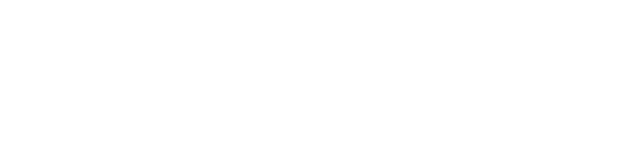
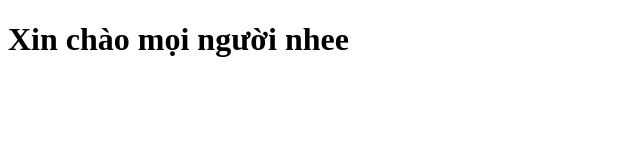
Before and after one commit to Ling-H-ending/d-n-2, a plain HTML site: page index.html in a window 1280 px wide. Shown: the whole page, without its empty margins (0-640 px from the left). Drawn offline with Linux system fonts and the light colour scheme.

Commit message:
sửa đổi lần 1

```diff
--- a/index.html
+++ b/index.html
@@ -6,6 +6,7 @@
     <title>Linhlinh.com</title>
 </head>
 <body>
+    <h1>Xin chào mọi người nhee</h1>
 
 </body>
 </html>
```
